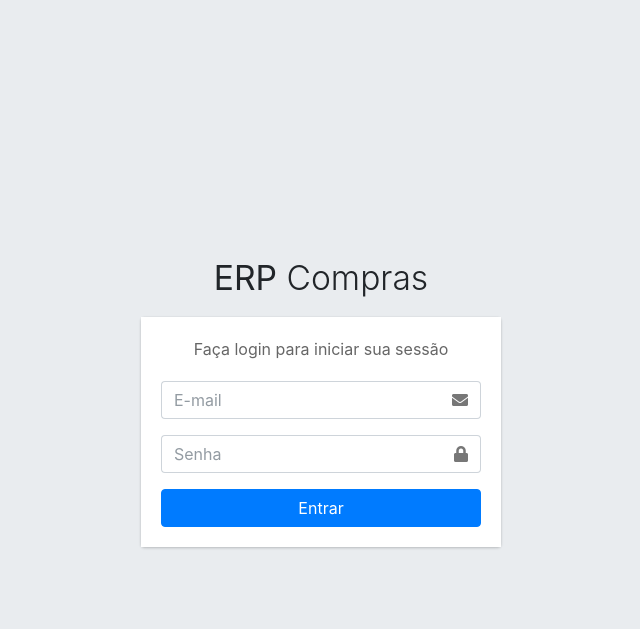
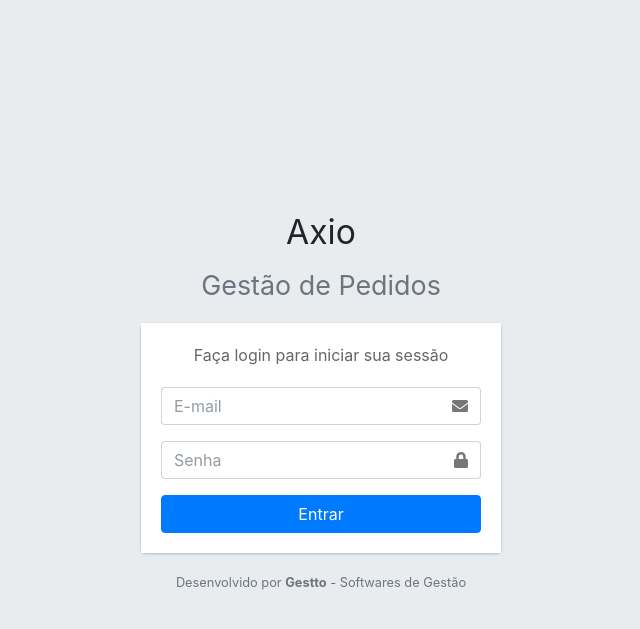
Before and after one commit to VanthuirMaia/ERP_Compras, a Django app: page /login/ in a window 1280 px wide. Shown: the top 629 px of the page, without its empty margins (319-959 px from the left). Run offline with Django 5.2, Linux system fonts and the light colour scheme; some libraries are stand-ins or nearby versions.

Commit message:
feat - Alteração de nomes e apresentação na tela de login

```diff
--- a/templates/registration/login.html
+++ b/templates/registration/login.html
@@ -4,7 +4,7 @@
 <html lang="pt-br">
   <head>
     <meta charset="UTF-8" />
-    <title>Login - ERP Compras</title>
+    <title>Login - Axio Gestão de Pedidos</title>
     <link
       rel="stylesheet"
       href="{% static 'adminlte/plugins/fontawesome-free/css/all.min.css' %}"
@@ -16,14 +16,19 @@
   </head>
   <body class="hold-transition login-page">
     <div class="login-box">
-      <div class="login-logo"><b>ERP</b> Compras</div>
+      <!-- Logo principal do sistema -->
+      <div class="login-logo">
+        <b>Axio</b> <br />
+        <small class="text-muted">Gestão de Pedidos</small>
+      </div>
+
+      <!-- Card de login -->
       <div class="card">
         <div class="card-body login-card-body">
           <p class="login-box-msg">Faça login para iniciar sua sessão</p>
 
           <form method="post" action="{% url 'login' %}">
             {% csrf_token %}
-
             <div class="input-group mb-3">
               <input
                 type="text"
@@ -66,6 +71,13 @@
           </form>
         </div>
       </div>
+
+      <!-- Rodapé com assinatura da empresa -->
+      <div class="text-center mt-3">
+        <small class="text-muted"
+          >Desenvolvido por <b>Gestto</b> - Softwares de Gestão</small
+        >
+      </div>
     </div>
 
     <script src="{% static 'adminlte/plugins/jquery/jquery.min.js' %}"></script>
```
